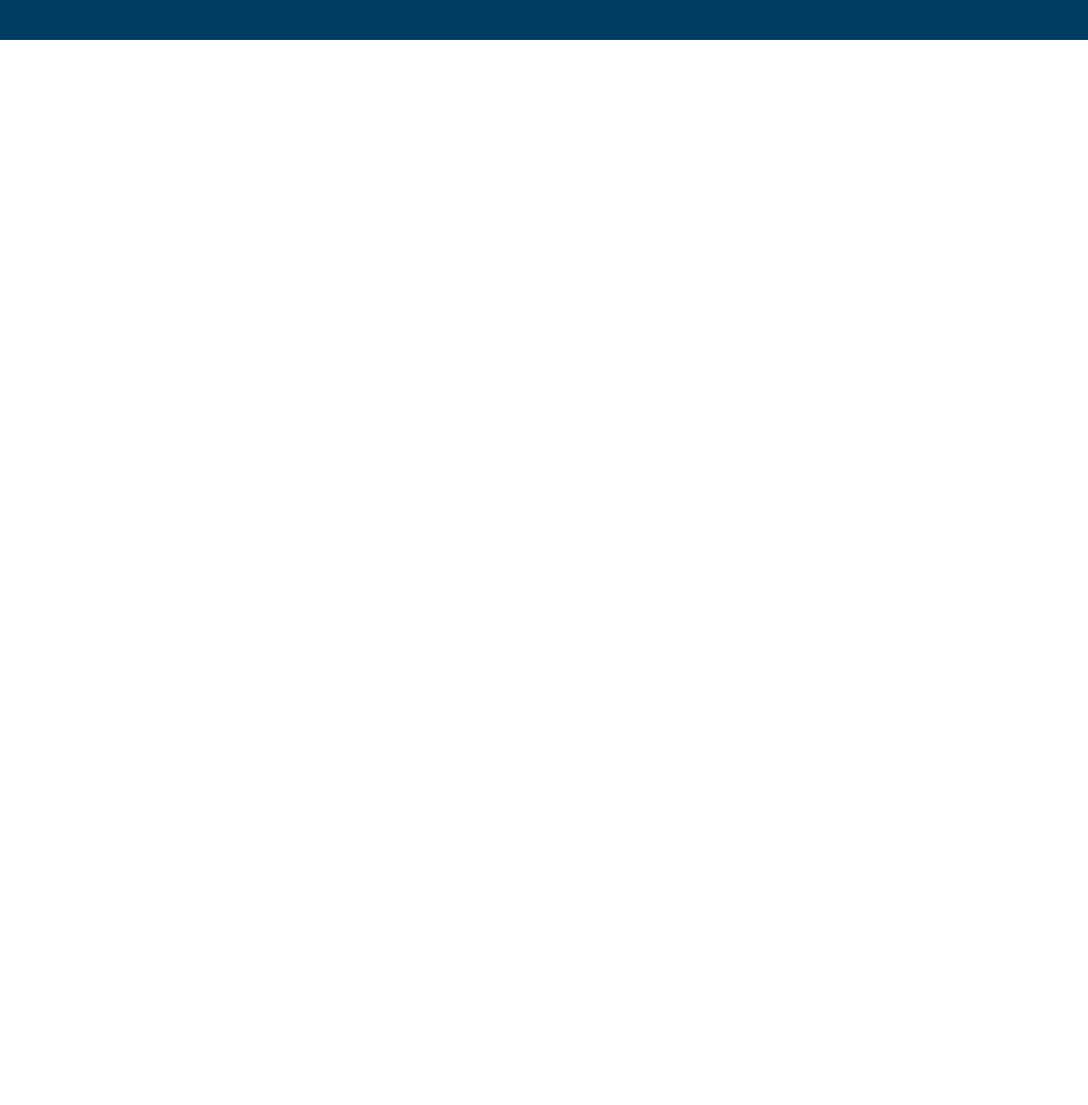
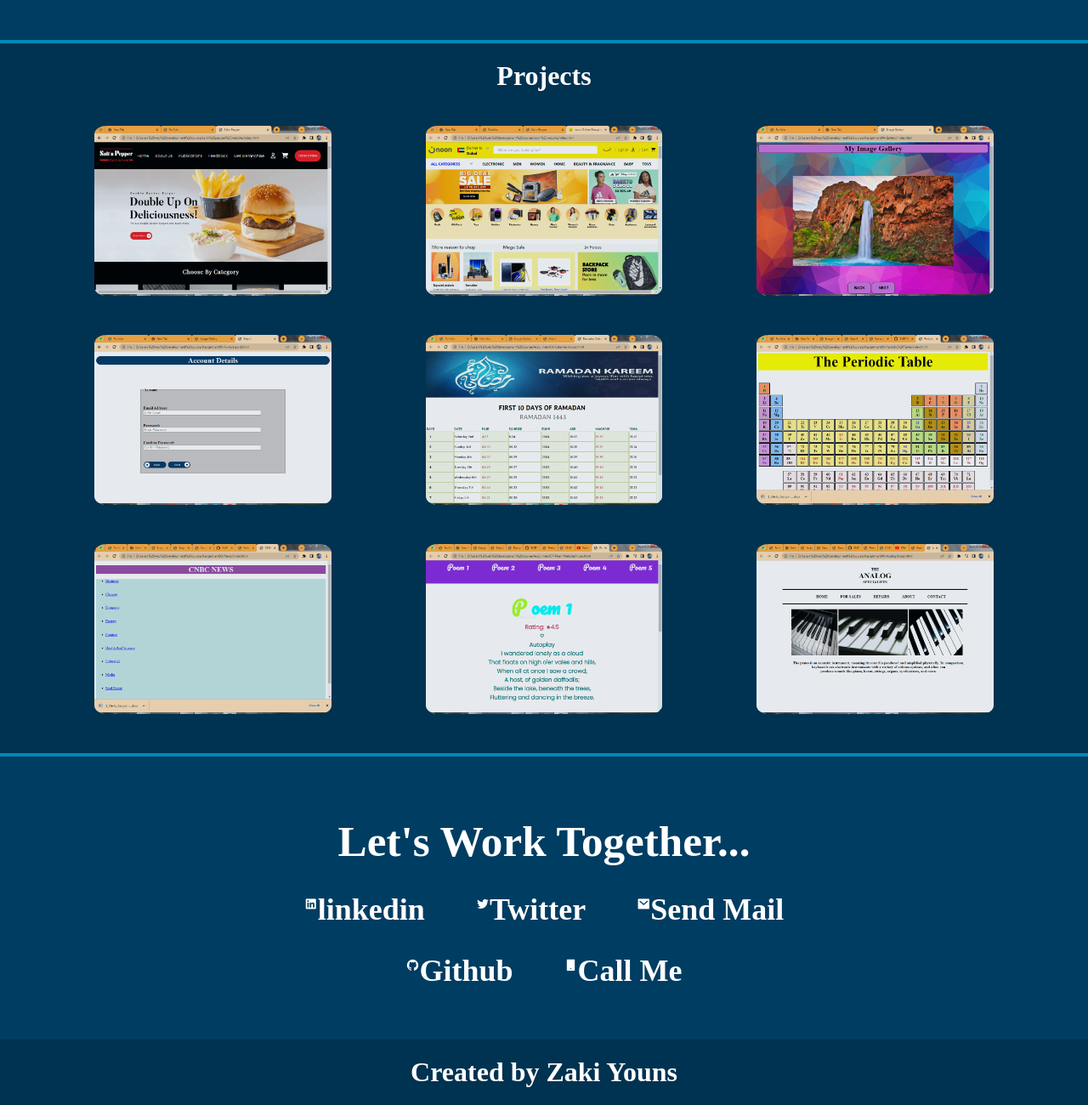
Before and after one commit to its-zaki/porfolio, a plain HTML site: page index.html in a window 1280 px wide. Shown: the part 753-2053 px from the top of the page at 85% size. Before the commit the page ends 800 px from the top, so only its background shows below. Drawn offline with nearby package versions, Linux system fonts and the light colour scheme.

Commit message:
Portfolio Website

```diff
--- a/index.html
+++ b/index.html
@@ -4,7 +4,7 @@
     <meta charset="UTF-8" />
     <meta http-equiv="X-UA-Compatible" content="IE=edge" />
     <meta name="viewport" content="width=device-width, initial-scale=1.0" />
-    <title>Porfolio</title>
+    <title>Portfolio</title>
     <link href="https://cdn.jsdelivr.net/npm/remixicon@3.5.0/fonts/remixicon.css" rel="stylesheet">
     <link rel="stylesheet" href="style.css" />
 
@@ -14,12 +14,12 @@
     <div class="main">
       <!-- navbar start  -->
       <div class="header">
-        <h1 class="nav-h1">Porfolio</h1>
+        <a href="index.html"><h1 class="nav-h1"> Portfolio</h1></a>
         <div class="nav">
           <ul class="nav-ul">
-            <li><a href="index.html">Home</a></li>
-            <li><a href="">Projects</a></li>
-            <li><a href="">Contact</a></li>
+            <li><a class="a-1" href="index.html">Home</a></li>
+            <li><a class="a-1" href="#projects-site">Projects</a></li>
+            <li><a class="a-1" href="#about-site">Contact</a></li>
             <i class="ri-menu-3-line"></i>
           </ul>
         </div>
@@ -29,7 +29,7 @@
       <!-- main start  -->
       <div class="content">
         <div class="left">
-          <img class="left-img" src="./assets/img/porfolio bg.png" alt="profile picture">
+          <img class="left-img" src="./assets/img/portolio profile.jpeg" alt="profile picture">
 
         </div>
         <div class="right">
@@ -39,5 +39,71 @@
       </div>
       <!-- main end  -->
     </div>
+    <hr class="hr">
+    <div class="projects-section" id="projects-site">
+      <h1 class="project-h1">Projects</h1>
+      <div class="project-div">
+        <div class="row">
+          <div class="img">
+            <a href="https://its-zaki.github.io/Saltn-Pepper-Website/?authuser=0" target="_blank"><img class="image" src="./assets/img/project 1.PNG" alt="project-1"></a>
+          </div>
+          <div class="img">
+            <a href="https://its-zaki.github.io/noon-website/?authuser=0" target="_blank"><img class="image" src="./assets/img/project 2.PNG" alt="project-1"></a>
+          </div>
+          <div class="img">
+            <a href="https://its-zaki.github.io/Assignment04/?authuser=0" target="_blank"><img class="image" src="./assets/img/project 3.PNG" alt="project-1"></a>
+          </div>
+        </div>
+        <div class="row">
+          <div class="img">
+            <a href="https://its-zaki.github.io/Assignment05/?authuser=0" target="_blank"><img class="image" src="./assets/img/project 4.PNG" alt="project-1"></a>
+          </div>
+          <div class="img">
+            <a href="https://its-zaki.github.io/Assignment08-Calender/?authuser=0" target="_blank"><img class="image" src="./assets/img/project 5.PNG" alt="project-1"></a>
+          </div>
+          <div class="img">
+            <a href="https://its-zaki.github.io/Assignment03-Periodic-Table/?authuser=0" target="_blank"><img class="image" src="./assets/img/project 6.PNG" alt="project-1"></a>
+          </div>
+        </div>
+        <div class="row">
+          <div class="img">
+            <a href=""><img class="image" src="./assets/img/project 7.PNG" alt="project-1"></a>
+          </div>
+          <div class="img">
+            <a href="https://its-zaki.github.io/AssignmentNo7-PoemWebsite/?authuser=0" target="_blank"><img class="image" src="./assets/img/project 8.PNG" alt="project-1"></a>
+          </div>
+          <div class="img">
+            <a href="https://its-zaki.github.io/Assignment06-Analog-Specialize-Page/?authuser=0" target="_blank"><img class="image" src="./assets/img/project 9.PNG" alt="project-1"></a>
+          </div>
+        </div>
+      </div>
+      <hr class="hr-2">
+      <div class="about-section " id="about-site">
+        <h1 class="about-h1">Let's Work Together...</h1>
+        <div class="social-icon">
+          <div class="icon-1">
+            <i class="ri-linkedin-box-fill"></i><a class="social-a" href="https://www.linkedin.com/in/muhammad-zaki-younus-100811279/" target="_blank"><h2>linkedin</h2></a>
+          </div>
+          <div class="icon-1">
+            <i class="ri-twitter-fill"></i><a class="social-a" href="https://twitter.com/" target="_blank"><h2>Twitter</h2></a>
+          </div>
+          <div class="icon-1">
+            <i class="ri-mail-fill"></i><a class="social-a" href="https://mail.google.com/"  target="_blank"><h2>Send Mail</h2></a>
+          </div>
+        </div>
+        <div class="social-icon">
+          <div class="icon-1">
+            <i class="ri-github-fill"></i><a class="social-a" href="https://github.com/its-zaki" target="_blank"><h2>Github</h2></a>
+          </div>
+          <div class="icon-1">
+            <i class="ri-smartphone-fill"></i><a class="social-a" href=""><h2>Call Me</h2></a>
+          </div>
+        </div>
+      </div>
+
+    </div>
+    <div class="footer">
+      <h1 class="footer-h1">Created by <a href="https://github.com/its-zaki" target="_blank"><span class="name"> Zaki Youns</span></h1></a>
+    </div>
   </body>
 </html>
--- a/style.css
+++ b/style.css
@@ -5,6 +5,7 @@
     margin: 0;
     padding: 0;
     box-sizing: border-box;
+    scroll-behavior: smooth;
 }
 :root{
      --blue:  #0089b7;
@@ -21,9 +22,16 @@
     position: relative;
 }
 
-.nav-h1{
+.nav-h1, a{
     color: #ffffff;
     cursor: pointer;
+    text-decoration: none;
+
+}.nav-h1:hover{
+    color: var(--darkblue);
+    text-shadow:0px 0px 25px var(--black);
+    transition: .4s;
+    transform: translateX();
 
 }
 .header{
@@ -45,9 +53,11 @@
     font-size: 3vh;
 
 }
-a:hover{
+.a-1:hover{
     color: var(--darkblue);
-    text-decoration: underline;
+    text-shadow:0px 0px 25px var(--darkblue);
+    transition: .4s;
+    transform: translateX();
 }
 .nav-ul{
     display: flex;
@@ -90,9 +100,9 @@ a:hover{
 
 }
 .left-img{
-    width: 50vw;
+    width: 500px;
     /* border: 2px solid red; */
-    margin-top: 8vh;
+    margin-top: 7vh;
     height: 500px;
 }
 .right{
@@ -114,6 +124,7 @@ a:hover{
     letter-spacing: 2px;
 
 }
+
 @media (max-width:600) {
     .content{
         display: flex;
@@ -123,6 +134,116 @@ a:hover{
 
     }
 
+}.hr{
+    color: var(--blue);
+
+    border: 2px solid var(--blue);
+}
+/* project section start  */
+.projects-section{
+    background-color:var(--deepblue);
+    width: 100%;
+    height: 100%;
+}
+.project-h1{
+    color: var(--white);
+    text-align: center;
+    padding-top: 20px;
+}
+.project-h1:hover{
+    color: var(--blue);
+    cursor: pointer;
+}
+.image{
+    width: 100%;
+    height: 200px;
+    object-fit: cover;
+    opacity: 0.9;
+    border-radius: 5%;
+
+}
+.img img:hover{
+    box-shadow: 0px 0px 10px 10px var(--blue);
+    transition: .5s;
+    transform: translateY(15px);
+
+}
+.row{
+    display: flex;
+    justify-content: space-evenly;
+    margin-top: 40px;
+}
+.hr-2{
+    color: var(--blue);
+    margin-top: 40px;
+    border: 2px solid var(--blue);
+}
+/* project section end  */
+/* about-section start  */
+.about-section{
+    background-color: var(--darkblue);
+    width: 100%;
+    height: 100%;
+    color: var(--white);
+    padding-bottom: 60px;
+
+}
+.about-h1:hover{
+    color: var(--white);
+    text-shadow:0px 0px 35px var(--black);
+    transition: .4s;
+    transform: translateX();
+    cursor:pointer;
+
+
+}
+.about-h1 {
+    color: var(--white);
+    text-align: center;
+    padding-top: 70px;
+    font-size: 4vw;
+}
+.social-icon{
+    display: flex;
+    justify-content: center;
+}
+.icon-1{
+    display: flex;
+    margin-left: 30px;
+    margin-right: 30px;
+    margin-top: 30px;
+}
+.icon-1>i{
+    padding-top: 6px;
+}
+.social-a{
+    text-decoration: none;
+}
+.social-a:hover{
+    color: var(--blue);
 }
 
+/* about-section end  */
+
 /* main end  */
+/* footer start */
+.footer{
+    width: 100%;
+    height: 100%;
+    background-color: var(--deepblue);
+}
+.footer-h1{
+    text-align: center;
+    font-size:4vh;
+    color: var(--white);
+    padding-top: 20px ;
+    padding-bottom: 20px ;
+}
+.name{
+    font-size: 4vh;
+}
+.name:hover{
+    color: var(--blue);
+    cursor: pointer;
+}
+/* footer end */
```
